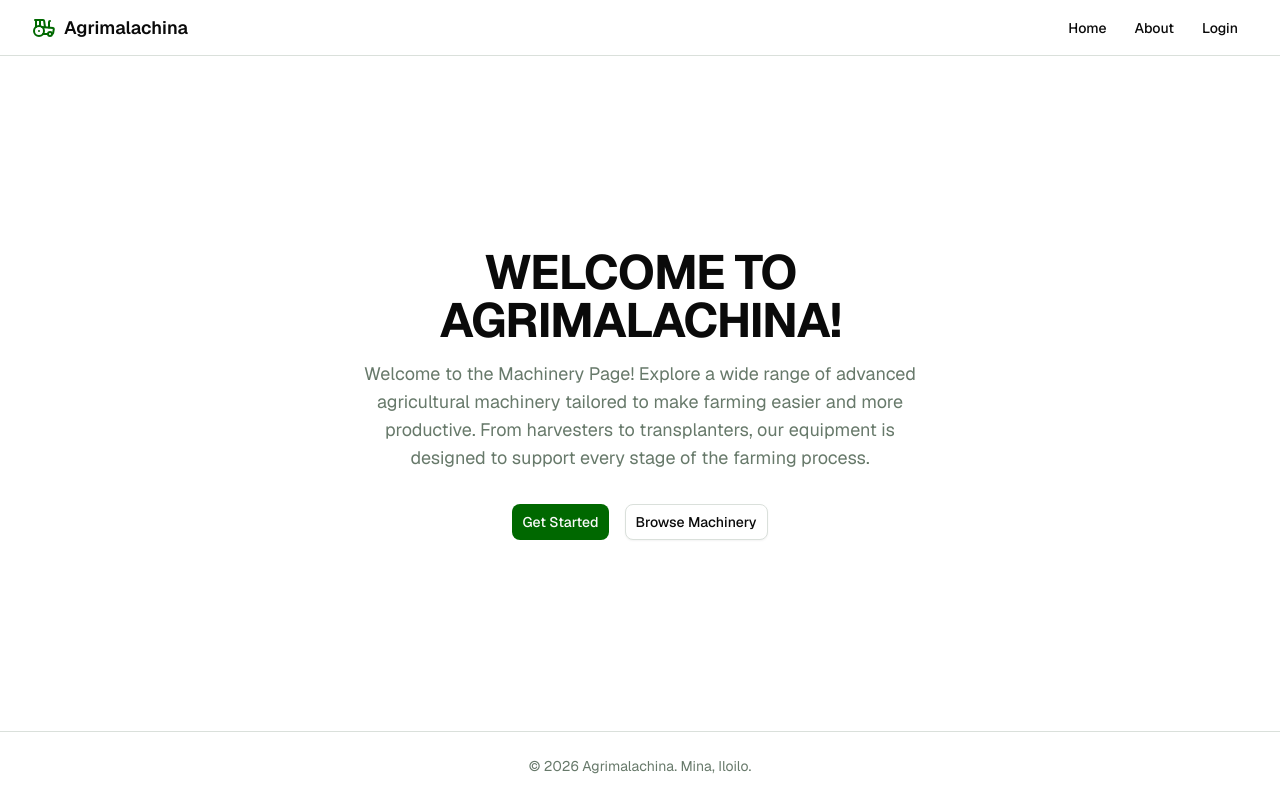
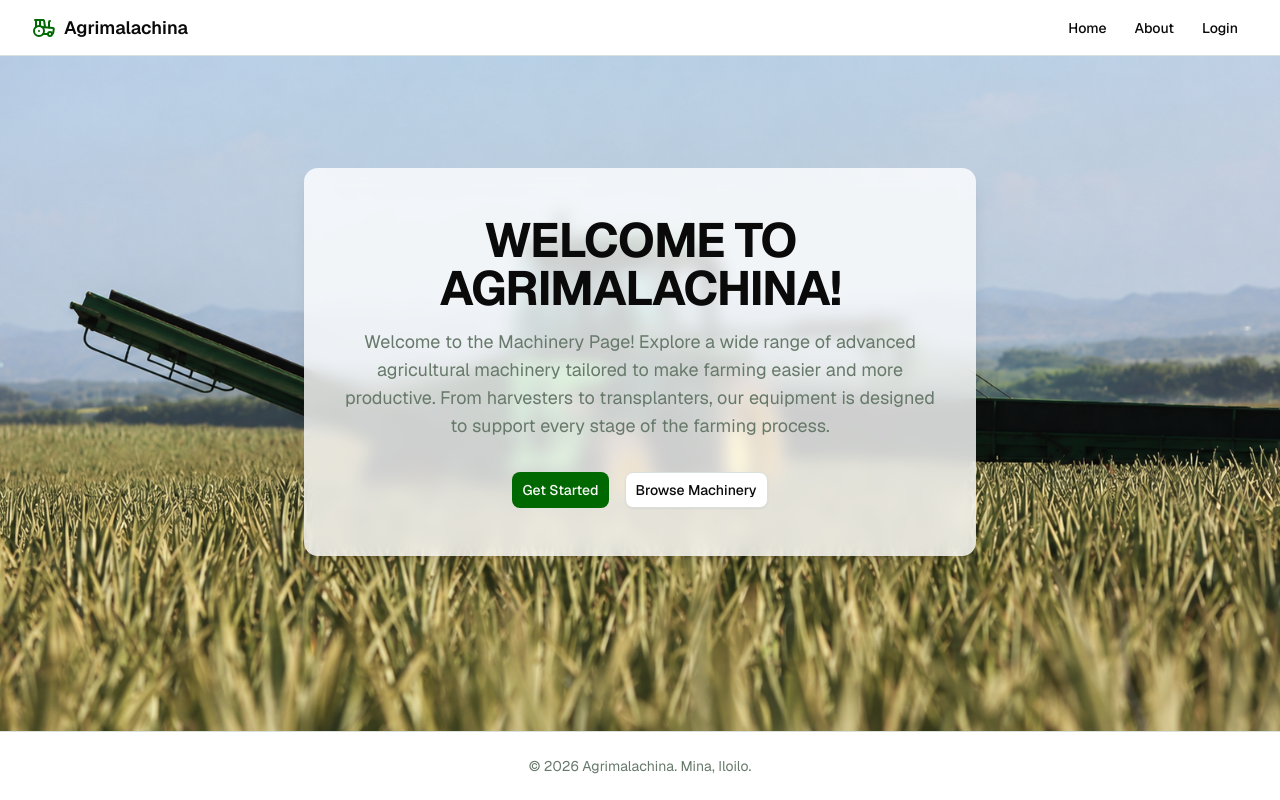
Before and after one commit to tomatocultivator1988/altarez, a Next.js app: page / in a window 1280 px wide. Built offline with nearby package versions, Linux system fonts and the light colour scheme.

Commit message:
Add background.png to landing page hero section

```diff
--- a/package.json
+++ b/package.json
@@ -42,7 +42,8 @@
         "shadcn": "^4.11.0",
         "supabase": "^2.105.0",
         "tailwindcss": "^4",
-        "typescript": "^5"
+        "typescript": "^5",
+        "vercel": "^54.11.1"
     },
     "pnpm": {
         "onlyBuiltDependencies": [
--- a/src/app/page.tsx
+++ b/src/app/page.tsx
@@ -45,18 +45,23 @@ export default function LandingPage() {
         </nav>
       </header>
 
-      <main className="flex flex-1 flex-col items-center justify-center px-4 text-center">
-        <h1 className="max-w-2xl text-4xl font-bold tracking-tight lg:text-5xl">
+      <main
+        className="flex flex-1 flex-col items-center justify-center px-4 text-center bg-cover bg-center"
+        style={{ backgroundImage: "url('/background.png')" }}
+      >
+        <div className="relative z-10 -mt-16 max-w-2xl rounded-xl bg-background/80 px-8 py-12 shadow-lg backdrop-blur-sm">
+          <h1 className="text-4xl font-bold tracking-tight lg:text-5xl">
             WELCOME TO AGRIMALACHINA!
           </h1>
-        <p className="mt-4 max-w-xl text-lg text-muted-foreground">
+          <p className="mt-4 text-lg text-muted-foreground">
             Welcome to the Machinery Page! Explore a wide range of advanced agricultural machinery
             tailored to make farming easier and more productive. From harvesters to transplanters,
             our equipment is designed to support every stage of the farming process.
           </p>
-        <div className="mt-8 flex gap-4">
+          <div className="mt-8 flex justify-center gap-4">
             <Link href="/register" className={ctaClass}>Get Started</Link>
             <Link href="/machinery" className={outlineCtaClass}>Browse Machinery</Link>
+          </div>
         </div>
       </main>
 
```
Also changed, not shown: public/background.png (added), 1 other file (tests, documents, lock files or other folders). Lines whose indentation alone changed are shown as unchanged.
